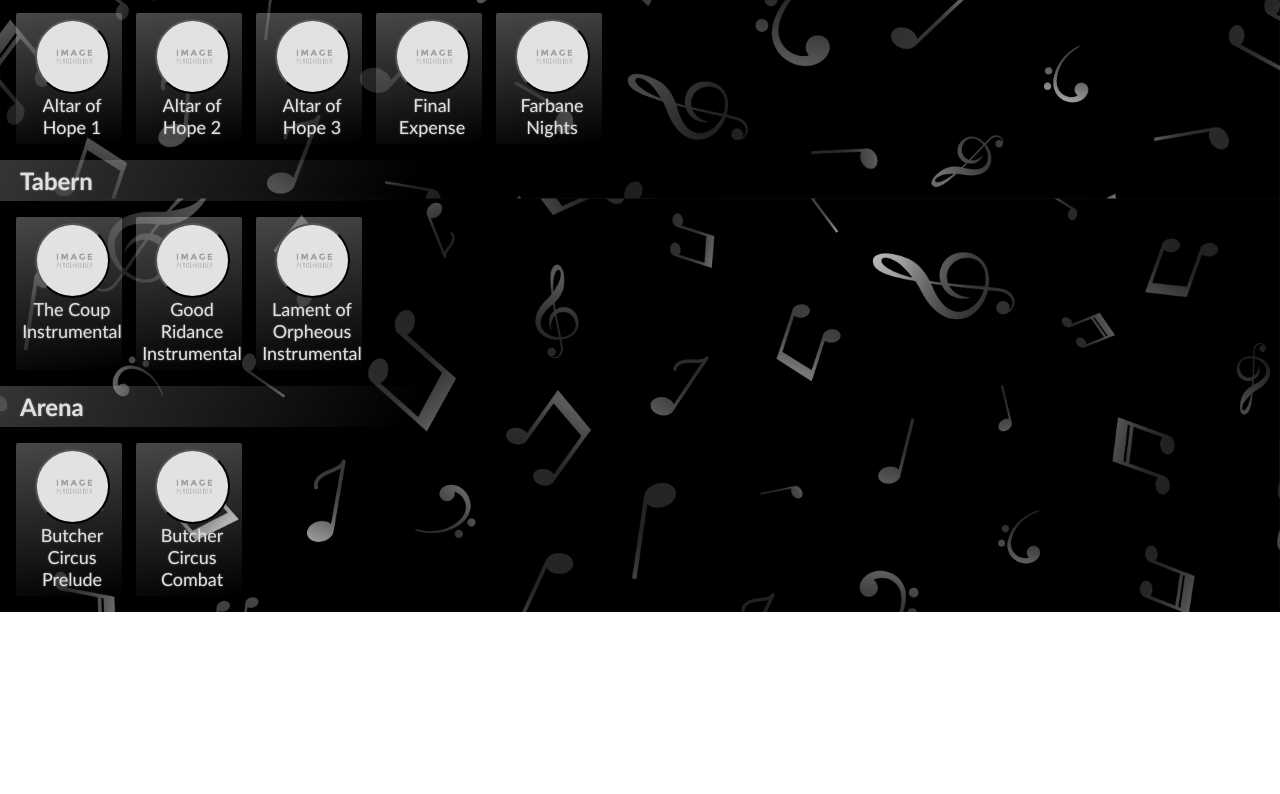
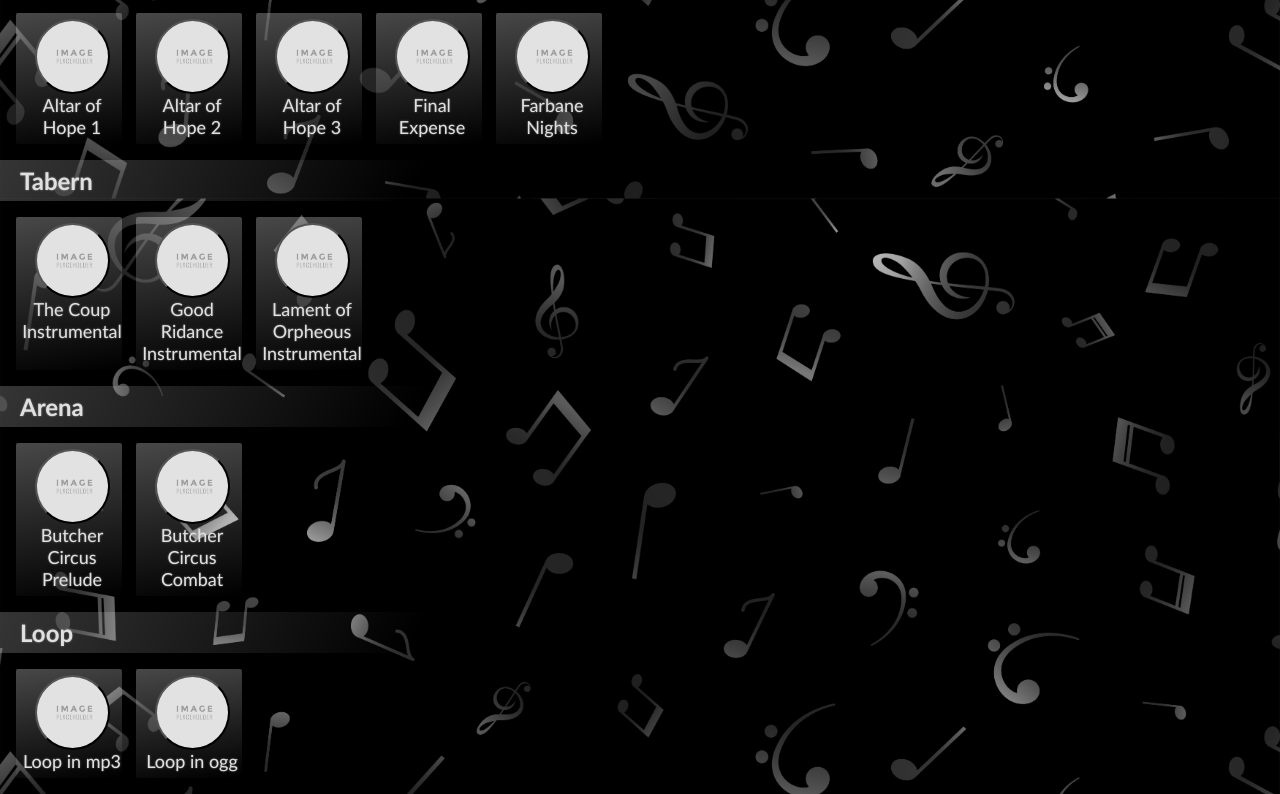
Before and after one commit to Ecsinecs/dndSoundtrackManager, a website: page index.html in a window 1280 px wide. Shown: the part 533-1327 px from the top of the page. Before the commit the page ends 1145 px from the top, so only its background shows below. Drawn offline with Linux system fonts and the light colour scheme.

Commit message:
Fixed bug and testing ogg files to loop better

```diff
--- a/index.html
+++ b/index.html
@@ -21,6 +21,8 @@
       <div id="containerTabern" class="container"></div>
       <h2 class="title">Arena</h2>
       <div id="containerArena" class="container"></div>
+      <h2 class="title">Loop</h2>
+      <div id="containerLoop" class="container"></div>
       <div id="audios" class="audios"></div>
     </main>
     <!-- script load -->
--- a/songs.json
+++ b/songs.json
@@ -154,11 +154,29 @@
     },
     {
         "name": "Farbane Nights",
-        "audio": "./assets/audio/Vrising Farbane Nights.mp3",
+        "audio": "./assets/audio/VRising Farbane Nights.mp3",
         "image": "./assets/images/Image Placeholder.jpg",
         "fadeInTimer": 10,
         "category": "Town",
         "randomStart": true,
         "loops": true
+    },
+    {
+        "name": "Loop in mp3",
+        "audio": "./assets/audio/Loop1.mp3",
+        "image": "./assets/images/Image Placeholder.jpg",
+        "fadeInTimer": 0,
+        "category": "Loop",
+        "randomStart": false,
+        "loops": true
+    },
+    {
+        "name": "Loop in ogg",
+        "audio": "./assets/audio/Loop2.ogg",
+        "image": "./assets/images/Image Placeholder.jpg",
+        "fadeInTimer": 0,
+        "category": "Loop",
+        "randomStart": false,
+        "loops": true
     }
 ]
```
Also changed, not shown: app.js (line endings or trailing spaces), 2 other files.
